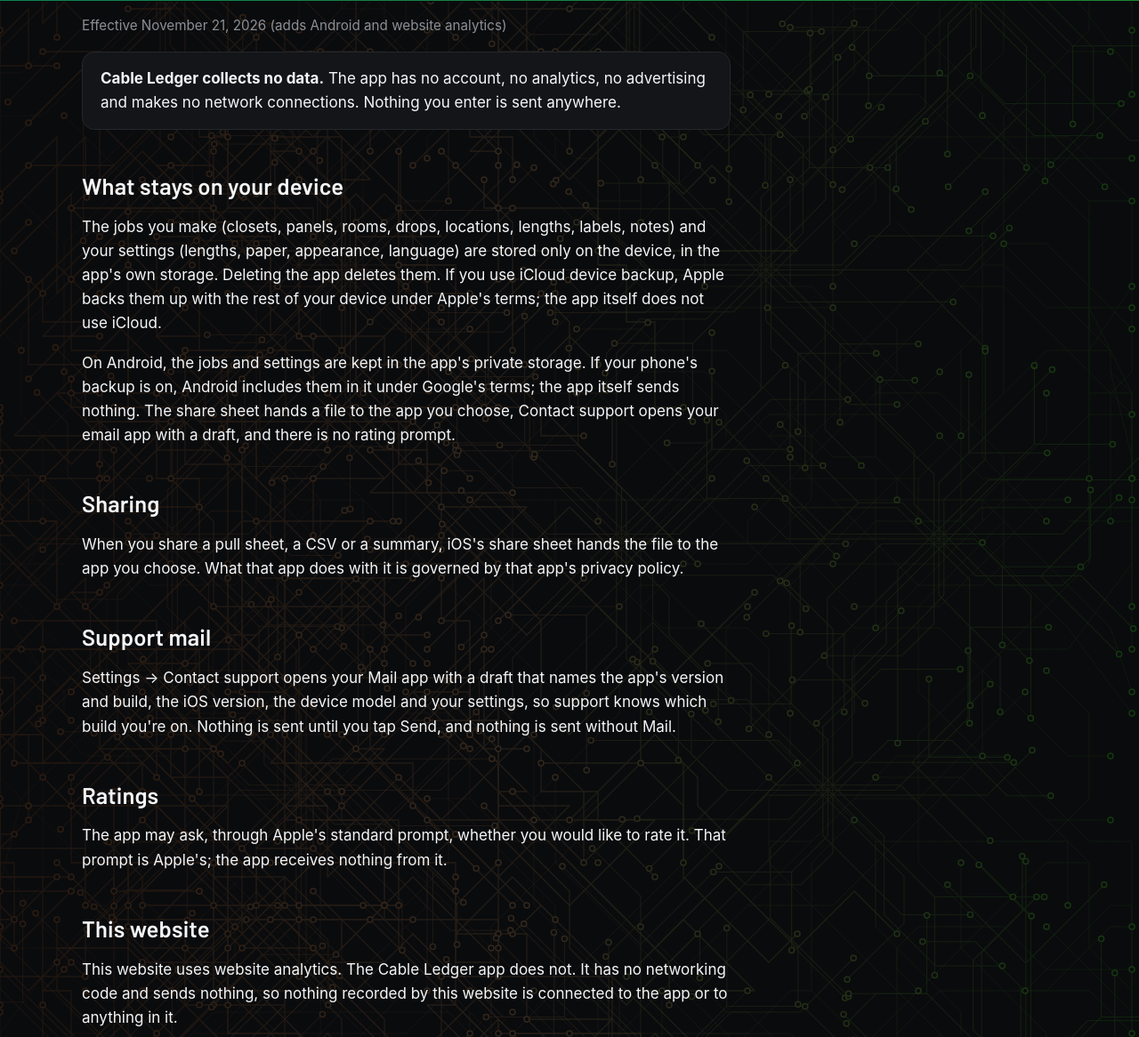
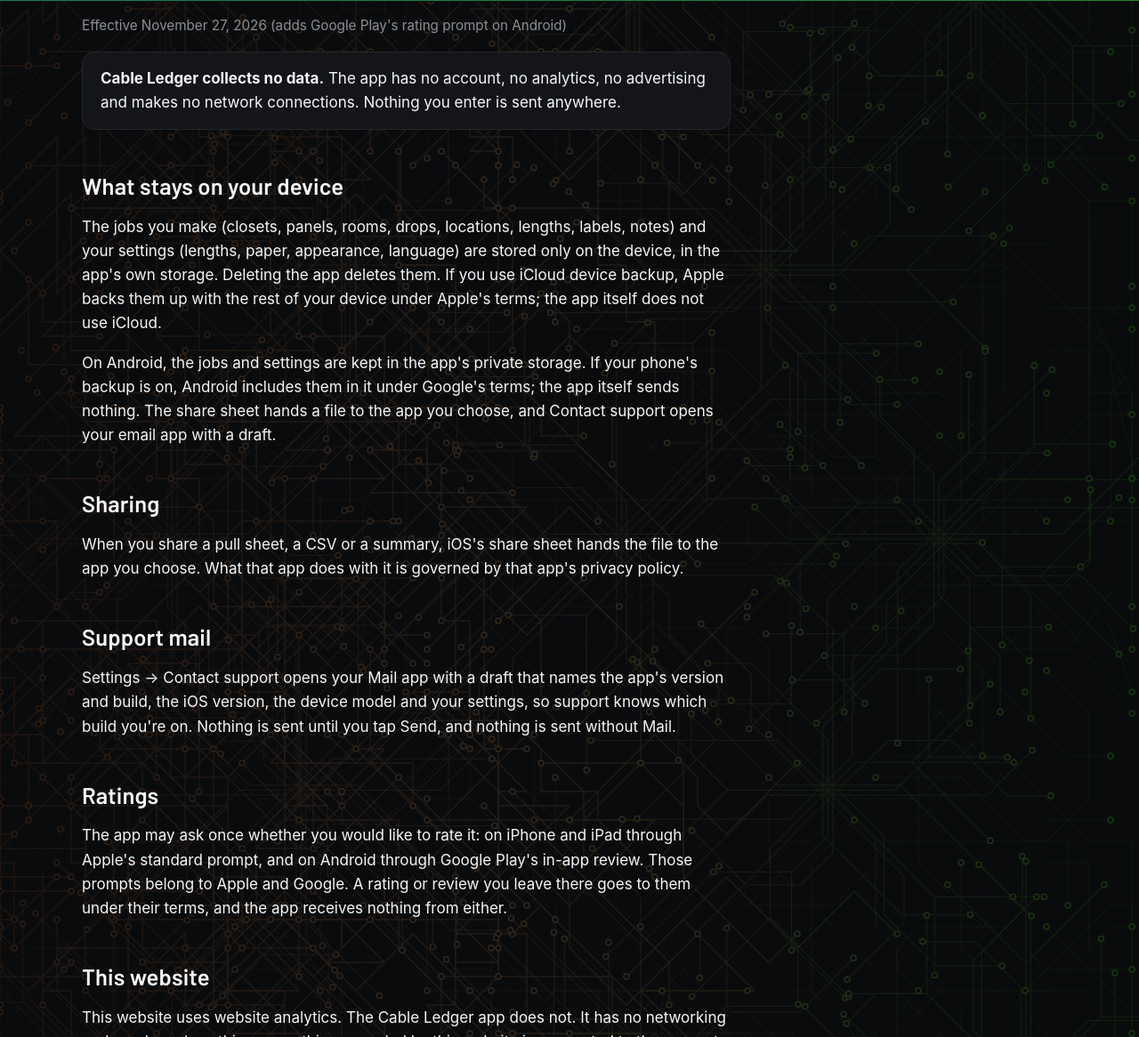
Before and after one commit to ryanhudgeons/ryanhudgeons.github.io, a plain HTML site: page ryanhudgeons/cable-ledger/privacy.html in a window 1280 px wide. Shown: the part 134-1300 px from the top of the page at 89% size. Drawn offline with Linux system fonts and the light colour scheme.

Commit message:
Cable Ledger privacy: Android now has Google Play's rating prompt
Android 1.0.2 (7) asks Google Play for a rating once, after the third share
with an app picked. The Android paragraph no longer says there is no rating
prompt, Ratings covers both stores, and the effective date moves to Nov 27.

Co-Authored-By: Claude Opus 5.5 <noreply@anthropic.com>
Claude-Session: https://claude.ai/code/session_01ESfSMH5JG9XKiDuy5YxzZG

```diff
--- a/ryanhudgeons/cable-ledger/privacy.html
+++ b/ryanhudgeons/cable-ledger/privacy.html
@@ -42,12 +42,12 @@
 </header>
 <nav class="chipnav" aria-label="This site"><a href="/"><span>Home</span><img class="navchip" src="/ryanhudgeons/img/nav-chip.svg" alt="" width="26" height="26"></a><a href="index.html"><span>Support</span><img class="navchip" src="/ryanhudgeons/img/nav-chip.svg" alt="" width="26" height="26"></a><a href="methods.html"><span>How the Math Works</span><img class="navchip" src="/ryanhudgeons/img/nav-chip.svg" alt="" width="26" height="26"></a><a href="/pricing/"><span>Pricing</span><img class="navchip" src="/ryanhudgeons/img/nav-chip.svg" alt="" width="26" height="26"></a><a href="../"><span>All Apps</span><img class="navchip" src="/ryanhudgeons/img/nav-chip.svg" alt="" width="26" height="26"></a></nav>
 </div>
-<p class="tagline">Effective November 21, 2026 (adds Android and website analytics)</p>
+<p class="tagline">Effective November 27, 2026 (adds Google Play's rating prompt on Android)</p>
 <p class="panel"><strong>Cable Ledger collects no data.</strong> The app has no account, no analytics, no advertising and makes no network connections. Nothing you enter is sent anywhere.</p>
 
 <h2>What stays on your device</h2>
 <p>The jobs you make (closets, panels, rooms, drops, locations, lengths, labels, notes) and your settings (lengths, paper, appearance, language) are stored only on the device, in the app's own storage. Deleting the app deletes them. If you use iCloud device backup, Apple backs them up with the rest of your device under Apple's terms; the app itself does not use iCloud.</p>
-<p>On Android, the jobs and settings are kept in the app's private storage. If your phone's backup is on, Android includes them in it under Google's terms; the app itself sends nothing. The share sheet hands a file to the app you choose, Contact support opens your email app with a draft, and there is no rating prompt.</p>
+<p>On Android, the jobs and settings are kept in the app's private storage. If your phone's backup is on, Android includes them in it under Google's terms; the app itself sends nothing. The share sheet hands a file to the app you choose, and Contact support opens your email app with a draft.</p>
 
 <h2>Sharing</h2>
 <p>When you share a pull sheet, a CSV or a summary, iOS's share sheet hands the file to the app you choose. What that app does with it is governed by that app's privacy policy.</p>
@@ -56,7 +56,7 @@
 <p>Settings → Contact support opens your Mail app with a draft that names the app's version and build, the iOS version, the device model and your settings, so support knows which build you're on. Nothing is sent until you tap Send, and nothing is sent without Mail.</p>
 
 <h2>Ratings</h2>
-<p>The app may ask, through Apple's standard prompt, whether you would like to rate it. That prompt is Apple's; the app receives nothing from it.</p>
+<p>The app may ask once whether you would like to rate it: on iPhone and iPad through Apple's standard prompt, and on Android through Google Play's in-app review. Those prompts belong to Apple and Google. A rating or review you leave there goes to them under their terms, and the app receives nothing from either.</p>
 
 <h2>This website</h2>
 <p>This website uses website analytics. The Cable Ledger app does not. It has no networking code and sends nothing, so nothing recorded by this website is connected to the app or to anything in it.</p>
```
